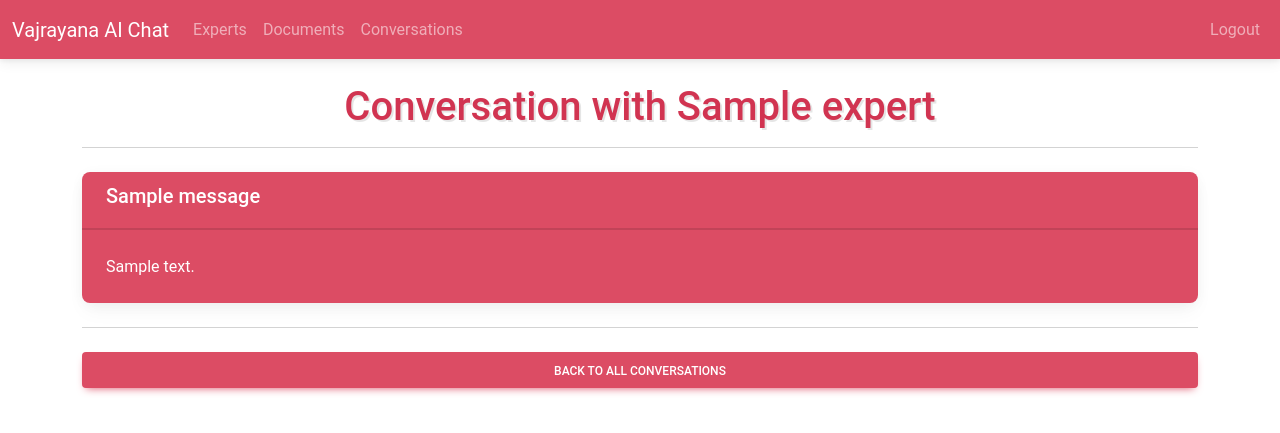
After one commit to DrCBeatz/vajrayana-chat, a Django app: page /conversations/1/ in a window 1280 px wide. The commit adds this page. Shown: the top 433 px of the page. Run offline with Django 4.2, Linux system fonts and the light colour scheme; tables that the repository leaves empty hold one stand-in row (values such as "Sample post"); some libraries are stand-ins or nearby versions.

Commit message:
add conversation views and logout

```diff
--- a/core/settings.py
+++ b/core/settings.py
@@ -66,6 +66,7 @@ DATABASES = {
 
 AUTH_USER_MODEL = "accounts.CustomUser"
 LOGIN_REDIRECT_URL = "home"
+LOGOUT_REDIRECT_URL = "home"
 
 
 AUTH_PASSWORD_VALIDATORS = [
--- a/core/urls.py
+++ b/core/urls.py
@@ -14,10 +14,12 @@ Including another URLconf
     2. Add a URL to urlpatterns:  path('blog/', include('blog.urls'))
 """
 from django.contrib import admin
+from django.contrib.auth import views as auth_views
 from django.urls import path, include
 
 urlpatterns = [
     path("", include("vc.urls")),
     path("admin/", admin.site.urls),
+    path("logout/", auth_views.LogoutView.as_view(), name="logout"),
     path("accounts/", include("django.contrib.auth.urls")),
 ]
--- a/templates/_base.html
+++ b/templates/_base.html
@@ -27,6 +27,19 @@
                     <li class="nav-item">
                         <a class="nav-link" href="{% url 'document-list' %}">Documents</a>
                     </li>
+                    <li class="nav-item">
+                        <a class="nav-link" href="{% url 'conversation-list' %}">Conversations</a>
+                    </li>
+                </ul>
+                <ul class="navbar-nav ms-auto mb-2 mb-lg-0">
+                <div class="nav-item ">
+                    <a
+                      class="nav-link"
+                      href="{% url 'logout' %}"
+                      role="button"
+                      >Logout</i
+                    ></a>
+                  </div>
                 </ul>
             </div>
         </div>
--- /dev/null
+++ b/templates/conversation_detail.html
@@ -0,0 +1,23 @@
+{% extends "_base.html" %}
+
+{% block content %}
+
+{% for message in messages %}
+
+<div class="card text-white bg-danger my-4" >
+
+    <div class="card-header"><h5>{{ message.question }}</h5></div>
+
+    <div class="card-body">
+        <p class="card-text">{{ message.answer }}</p>
+    </div>
+
+</div>
+
+<hr class="mt-4">
+{% endfor %}
+
+<div class="my-4">
+    <a href="{% url 'conversation-list' %}" class="btn btn-block btn-danger">Back To All Conversations</a>
+</div>
+{% endblock %}
--- a/templates/document_confirm_delete.html
+++ b/templates/document_confirm_delete.html
@@ -1,11 +1,11 @@
 {% extends "_base.html" %}
 
 {% block content %}
-    <p><strong>Are you sure you wnt to delete the document "{{ object.title }}"?</strong></p>
+    <p><strong>Are you sure you want to delete the document "{{ object.title }}"?</strong></p>
 
     <form method="post">
         {% csrf_token %}
-        <input class="btn btn-block btn-danger" type="submit" value="Confirm Delete">
+        <button class="btn btn-block btn-danger" type="submit">Confirm Delete</button>
     </form>
     <a class="my-4 btn btn-block btn-dark" href="{% url 'document-list' %}">Cancel</a>
 {% endblock %}
--- a/templates/document_detail.html
+++ b/templates/document_detail.html
@@ -8,4 +8,6 @@
 
 <p><strong>Content:</strong> {{ document.content }} </p>
 
+<a class="my-4 btn btn-block btn-danger" href={% url 'document-list' %}>Back To All Documents</a>
+
 {% endblock %}
--- a/templates/document_form.html
+++ b/templates/document_form.html
@@ -5,8 +5,10 @@
 <form method="post" enctype="multipart/form-data">
     {% csrf_token %}
     {{ form.as_p }}
-    <input class="btn btn-block btn-danger" type="submit" value="Save">
+    <button class="btn btn-block btn-danger" type="submit">Save</button>
 </form>
-<a class="my-4 btn btn-block btn-dark" href="{% url 'document-list' %}">Cancel</a>
+<div class="my-4">
+    <a class="btn btn-block btn-dark" href="{% url 'document-list' %}">Cancel</a>
+</div>
 
 {% endblock %}
--- a/templates/expert_confirm_delete.html
+++ b/templates/expert_confirm_delete.html
@@ -6,7 +6,7 @@
 
 <form method="post">
     {% csrf_token %}
-    <input class="btn btn-block btn-danger" type="submit" value="Confirm Delete">
+    <button class="btn btn-block btn-danger" type="submit">Confirm Delete</button>
 </form>
 <a class="my-4 btn btn-block btn-dark" href={% url 'expert-list' %}>Cancel</a>
 
--- a/templates/expert_detail.html
+++ b/templates/expert_detail.html
@@ -8,4 +8,6 @@
 
 <p><strong>Role:</strong> {{ expert.role }}</p>
 
+<a class="my-4 btn btn-block btn-danger" href={% url 'expert-list' %}>Back To All Experts</a>
+
 {% endblock %}
--- a/templates/expert_form.html
+++ b/templates/expert_form.html
@@ -6,9 +6,11 @@
 <form method="post">
     {% csrf_token %}
     {{ form.as_p }}
-    <input class="btn btn-block btn-danger" type="submit" value="Save">
+    <button class="btn btn-block btn-danger" type="submit">Save</button>
 </form>
 
-<a class="mt-4 btn btn-block btn-dark" href="{% url 'expert-list' %}">Cancel</a>
+<div class="my-4">
+    <a class="btn btn-block btn-dark" href="{% url 'expert-list' %}">Cancel</a>
+</div>
 
 {% endblock %}
--- a/templates/registration/login.html
+++ b/templates/registration/login.html
@@ -13,7 +13,7 @@
 </head>
 <body class="container" hx-headers='{"X-CSRFToken": "{{ csrf_token }}"}'>
     <header class="my-4 text-center">
-        <h1 class="title">Vajrayana Chat Log In</h1>
+        <h1 class="title text-danger">Vajrayana Chat Log In</h1>
         <hr>
     </header>
 
--- /dev/null
+++ b/vc/mixins.py
@@ -0,0 +1,7 @@
+class ContextMixin:
+    extra_context = {}
+
+    def get_context_data(self, **kwargs):
+        context = super().get_context_data(**kwargs)
+        context.update(self.extra_context)
+        return context
--- a/vc/urls.py
+++ b/vc/urls.py
@@ -32,4 +32,17 @@ urlpatterns = [
         views.DocumentDeleteView.as_view(),
         name="document-delete",
     ),
+    path(
+        "conversations/", views.ConversationListView.as_view(), name="conversation-list"
+    ),
+    path(
+        "conversations/<int:pk>/",
+        views.ConversationDetailView.as_view(),
+        name="conversation-detail",
+    ),
+    path(
+        "conversations/<int:pk>/delete/",
+        views.ConversationDeleteView.as_view(),
+        name="conversation-delete",
+    ),
 ]
--- a/vc/views.py
+++ b/vc/views.py
@@ -17,6 +17,7 @@ from .models import Model, Expert, Conversation, Message, Document
 from django.shortcuts import get_object_or_404
 from django.contrib.auth.decorators import login_required
 from .timer_decorator import timer
+from .mixins import ContextMixin
 
 openai.api_key = config("OPENAI_API_KEY")
 
@@ -35,7 +36,6 @@ previous_context = ""
 previous_answer = ""
 
 
-@timer
 def get_embeddings(experts=Expert.objects.all()):
     print("Getting embeddings..")
     embeddings = {}
@@ -204,121 +204,109 @@ def get_title(request):
     return render(request, "_title.html", {"title": title})
 
 
-class ExpertListView(ListView):
+class ExpertListView(ContextMixin, ListView):
     model = Expert
     template_name = "expert_list.html"
     context_object_name = "experts"
-
-    def get_context_data(self, **kwargs):
-        context = super().get_context_data(**kwargs)
-        context["title"] = "All Experts"
-        return context
+    extra_context = {"title": "All Experts"}
 
 
-class ExpertDetailView(DetailView):
+class ExpertDetailView(ContextMixin, DetailView):
     model = Expert
     template_name = "expert_detail.html"
     context_object_name = "expert"
-
-    def get_context_data(self, **kwargs):
-        context = super().get_context_data(**kwargs)
-        context["title"] = "Expert Detail"
-        return context
+    extra_context = {"title": "Expert Detail"}
 
 
-class ExpertCreateView(CreateView):
+class ExpertCreateView(ContextMixin, CreateView):
     model = Expert
     template_name = "expert_form.html"
     fields = ["name", "prompt", "role", "model"]
-
-    def get_context_data(self, **kwargs):
-        context = super().get_context_data(**kwargs)
-        context["title"] = "Create New Expert"
-        return context
+    extra_context = {"title": "Create New Expert"}
 
     def get_success_url(self):
         return reverse_lazy("expert-list")
 
 
-class ExpertUpdateView(UpdateView):
+class ExpertUpdateView(ContextMixin, UpdateView):
     model = Expert
     template_name = "expert_form.html"
     fields = ["name", "prompt", "role", "model"]
     success_url = reverse_lazy("expert-list")
-
-    def get_context_data(self, **kwargs):
-        context = super().get_context_data(**kwargs)
-        context["title"] = "Edit Expert"
-        return context
+    extra_context = {"title": "Edit Expert"}
 
 
-class ExpertDeleteView(DeleteView):
+class ExpertDeleteView(ContextMixin, DeleteView):
     model = Expert
     template_name = "expert_confirm_delete.html"
     success_url = reverse_lazy("expert-list")
-
-    def get_context_data(self, **kwargs):
-        context = super().get_context_data(**kwargs)
-        context["title"] = "Confirm Delete Expert"
-        return context
+    extra_context = {"title": "Confirm Delete Expert"}
 
 
-class DocumentListView(ListView):
+class DocumentListView(ContextMixin, ListView):
     model = Document
     template_name = "document_list.html"
     context_object_name = "documents"
-
-    def get_context_data(self, **kwargs):
-        context = super().get_context_data(**kwargs)
-        context["title"] = "All Documents"
-        return context
+    extra_context = {"title": "All Documents"}
 
 
-class DocumentDetailView(DetailView):
+class DocumentDetailView(ContextMixin, DetailView):
     model = Document
     template_name = "document_detail.html"
     context_object_name = "document"
-
-    def get_context_data(self, **kwargs):
-        context = super().get_context_data(**kwargs)
-        context["title"] = "Document Detail"
-        return context
+    extra_context = {"title": "Document Detail"}
 
 
-class DocumentCreateView(CreateView):
+class DocumentCreateView(ContextMixin, CreateView):
     model = Document
     template_name = "document_form.html"
     fields = ["title", "expert", "content", "document", "embeddings"]
-
-    def get_context_data(self, **kwargs):
-        context = super().get_context_data(**kwargs)
-        context["title"] = "Create New Document"
-        return context
+    extra_context = {"title": "Create New Document"}
 
     def get_success_url(self):
         return reverse_lazy("document-list")
 
 
-class DocumentUpdateView(UpdateView):
+class DocumentUpdateView(ContextMixin, UpdateView):
     model = Document
     template_name = "document_form.html"
     fields = ["title", "expert", "content", "document", "embeddings"]
-
-    def get_context_data(self, **kwargs):
-        context = super().get_context_data(**kwargs)
-        context["title"] = "Update Document"
-        return context
+    extra_context = {"title": "Update Document"}
 
     def get_success_url(self):
         return reverse_lazy("document-list")
 
 
-class DocumentDeleteView(DeleteView):
+class DocumentDeleteView(ContextMixin, DeleteView):
     model = Document
     template_name = "document_confirm_delete.html"
     success_url = reverse_lazy("document-list")
+    extra_context = {"title": "Delete Document"}
+
+
+class ConversationListView(ContextMixin, ListView):
+    model = Conversation
+    template_name = "conversation_list.html"
+    extra_context = {"title": "List of Conversations"}
+    context_object_name = "conversations"
+
+    def get_queryset(self):
+        return Conversation.objects.filter(user=self.request.user)
+
+
+class ConversationDetailView(ContextMixin, DetailView):
+    model = Conversation
+    template_name = "conversation_detail.html"
+    extra_context = {"title": f"Conversation with {expert}"}
 
     def get_context_data(self, **kwargs):
-        context = super().get_context_data(**kwargs)
-        context["title"] = "Delete Document"
+        context = super(ConversationDetailView, self).get_context_data(**kwargs)
+        context["messages"] = Message.objects.filter(conversation=self.object)
         return context
+
+
+class ConversationDeleteView(ContextMixin, DeleteView):
+    model = Conversation
+    template_name = "conversation_confirm_delete.html"
+    success_url = reverse_lazy("conversation-list")
+    extra_context = {"title": "Delete Conversation"}
```
Also changed, not shown: templates/conversation_confirm_delete.html (added, +13 -0 lines), templates/conversation_list.html (added, +18 -0 lines).
